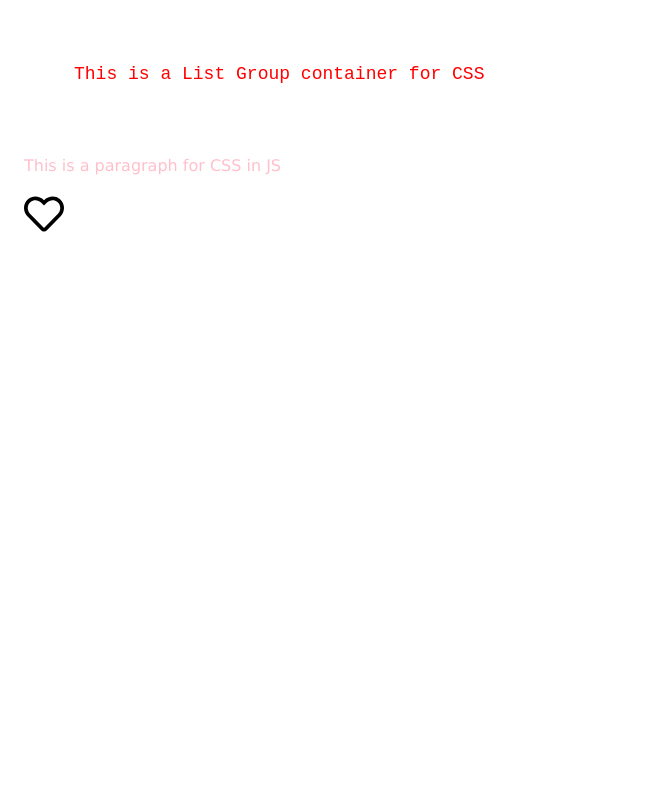
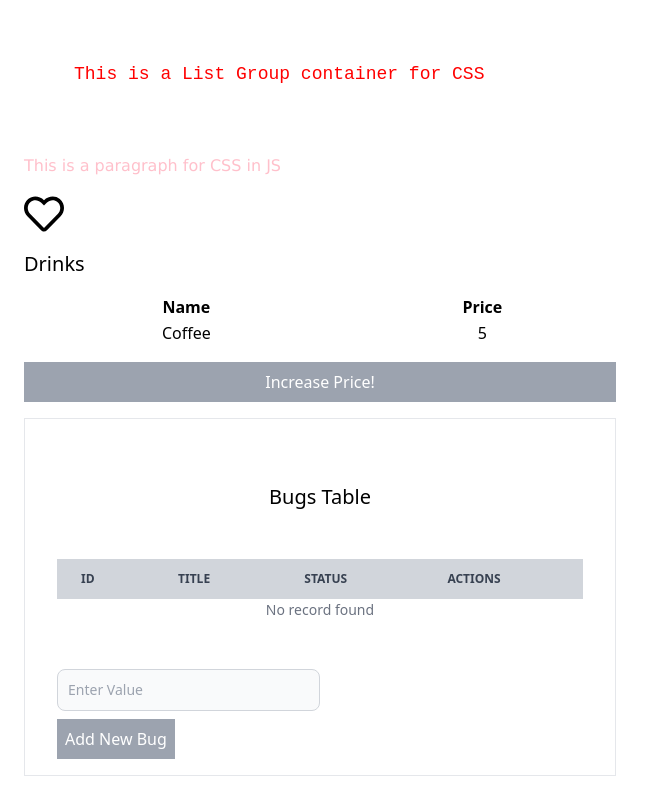
Before and after one commit to Zain541/react-app, a React (Vite) app: page / in a window 1280 px wide. Shown: the part 319-1119 px from the top of the page, without its empty margins (0-655 px from the left). Before the commit the page ends 800 px from the top, so only its background shows below. Built offline with nearby package versions, Linux system fonts and the light colour scheme.

Commit message:
In progress

```diff
--- a/src/App.tsx
+++ b/src/App.tsx
@@ -3,6 +3,8 @@ import Button from "./components/Button";
 import Users from "./components/users/Users";
 import ListGroup from "./components/ListGroup";
 import Icons from "./components/Icons";
+import Drinks from "./components/Drinks";
+import Bugs from "./components/Bugs";
 
   function App(){
     const [showContainer, setShowContainer] = useState(false);
@@ -19,6 +21,11 @@ import Icons from "./components/Icons";
             <ListGroup></ListGroup>
 
             <Icons></Icons>
+
+            <Drinks></Drinks>
+
+
+            <Bugs></Bugs>
           </div>
         </div>
       </div>
--- /dev/null
+++ b/src/components/Bugs/AddBug.tsx
@@ -0,0 +1,30 @@
+import React, { useState } from 'react'
+import Input from '../Input'
+import Button from '../Button';
+
+interface Bugs{
+	totalBugs: number;
+	onBugcreation: (bug: { id: number; title: string; status: string }) => void;
+}
+
+export const AddBug = ({totalBugs, onBugcreation}: Bugs) => {
+	const [bug, setBug] = useState({});
+	const [newTitle, setTitle] = useState('');
+
+	const handleTitle = (value: string) => {
+		setTitle(value);
+	}
+
+	const handleClick = () => {
+		onBugcreation({ id: totalBugs + 1, title: newTitle, status: 'In Progress' });
+		// onBugcreation(bug);
+	}
+  return (
+	<div className='flex flex-col gap-2'>
+		<Input onInputChange={handleTitle}></Input>
+		<span>
+			<Button onClick={handleClick} buttonText='Add New Bug'></Button>
+		</span>
+	</div>
+  )
+}
--- /dev/null
+++ b/src/components/Bugs/Bugs.tsx
@@ -0,0 +1,69 @@
+import React, { useState } from 'react';
+import Button from '../Button';
+import { AddBug } from './AddBug';
+
+interface Bug {
+	id: number;
+	title: string;
+	status: string;
+}
+
+export const Bugs = () => {
+	const [bugs, setBugs] = useState<Bug[]>([]);
+
+	const handleRemove = () => {
+		console.log('remove');
+	};
+
+	const handleComplete = () => {
+		console.log('complete');
+	};
+
+	const handleBugCreation = (newBug: Bug) => {
+		setBugs([...bugs, newBug]);
+	};
+
+	return (
+		<div className="border px-8 py-4">
+			<h1 className="text-center text-xl mt-12">Bugs Table</h1>
+
+			<div className="relative overflow-x-auto py-12">
+				<table className="w-full text-sm text-left rtl:text-right text-gray-500 dark:text-gray-400">
+					<thead className="text-xs text-gray-700 uppercase bg-gray-300 dark:bg-gray-700 dark:text-gray-400">
+						<tr>
+							<th scope="col" className="px-6 py-3">ID</th>
+							<th scope="col" className="px-6 py-3">Title</th>
+							<th scope="col" className="px-6 py-3">Status</th>
+							<th scope="col" className="px-6 py-3">Actions</th>
+						</tr>
+					</thead>
+					<tbody>
+						{bugs.length > 0 ? (
+							bugs.map((bug) => (
+								<tr key={bug.id} className="bg-white border-b dark:bg-gray-800 dark:border-gray-700">
+									<th scope="row" className="px-6 py-4 font-medium text-gray-900 whitespace-nowrap dark:text-white">
+										{bug.id}
+									</th>
+									<td className="px-6 py-4">{bug.title}</td>
+									<td className="px-6 py-4">{bug.status}</td>
+									<td className="px-6 py-4 flex gap-2">
+										<Button onClick={handleRemove} buttonText="Remove" classes="bg-red-400 p-2 text-white cursor-pointer" />
+										<Button onClick={handleComplete} buttonText="Complete" classes="bg-blue-400 p-2 text-white cursor-pointer" />
+									</td>
+								</tr>
+							))
+						) : (
+							<tr>
+								<td colSpan={4} className="text-center">No record found</td>
+							</tr>
+						)}
+					</tbody>
+				</table>
+			</div>
+
+			<div>
+				<AddBug onBugcreation={handleBugCreation} totalBugs={bugs.length} />
+			</div>
+		</div>
+	);
+};
--- /dev/null
+++ b/src/components/Bugs/index.ts
@@ -0,0 +1,4 @@
+import { Bugs } from "./Bugs";
+
+
+export default Bugs;
--- /dev/null
+++ b/src/components/Drinks/Drinks.tsx
@@ -0,0 +1,41 @@
+import React, { useState } from 'react'
+import Button from '../Button';
+
+export const Drinks = () => {
+
+	const [drinks, setDrinks] = useState({name: 'Coffee', price: 5});
+
+	// setDrinks({
+	// 	...drinks,
+	// 	price: 6
+	// });
+
+  return (
+	<>
+		<h2 className='text-xl'>Drinks</h2>
+		<table className='text-center table'>
+
+			<thead>
+				<tr>
+					<th>Name</th>
+					<th>Price</th>
+				</tr>
+			</thead>
+			<tbody>
+
+				<tr>
+					<td>
+						{drinks.name}
+					</td>
+					<td>
+						{drinks.price}
+					</td>
+				</tr>
+
+			</tbody>
+		</table>
+
+		<Button onClick={() => setDrinks({...drinks, price: drinks.price+1})} buttonText='Increase Price!'></Button>
+	</>
+  )
+}
--- /dev/null
+++ b/src/components/Drinks/index.ts
@@ -0,0 +1,3 @@
+import { Drinks } from "./Drinks";
+
+export default Drinks;
--- a/src/components/Icons/Icons.tsx
+++ b/src/components/Icons/Icons.tsx
@@ -14,7 +14,7 @@ export const Icons = () => {
 
 	if(status === true)
 		return (
-					<FaHeart size="40" className='cursor-pointer text-red-500' onClick={handleClick} />
+			<FaHeart size="40" className='cursor-pointer text-red-500' onClick={handleClick} />
 		);
 
 	return (
--- a/src/components/Input.tsx
+++ b/src/components/Input.tsx
@@ -6,7 +6,7 @@ interface Props{
 	onInputChange: (value: string) => void;
 }
 
-const Input = ({placeholder = 'Enter Value', onInputChange, value = 'bg-pink-400 p-2 text-white cursor-pointer'}: Props) => {
+const Input = ({placeholder = 'Enter Value', onInputChange, value}: Props) => {
 	const handleKeyUp = (event: React.ChangeEvent<HTMLInputElement>) => {
 		onInputChange(event.target.value);
 	}
```
